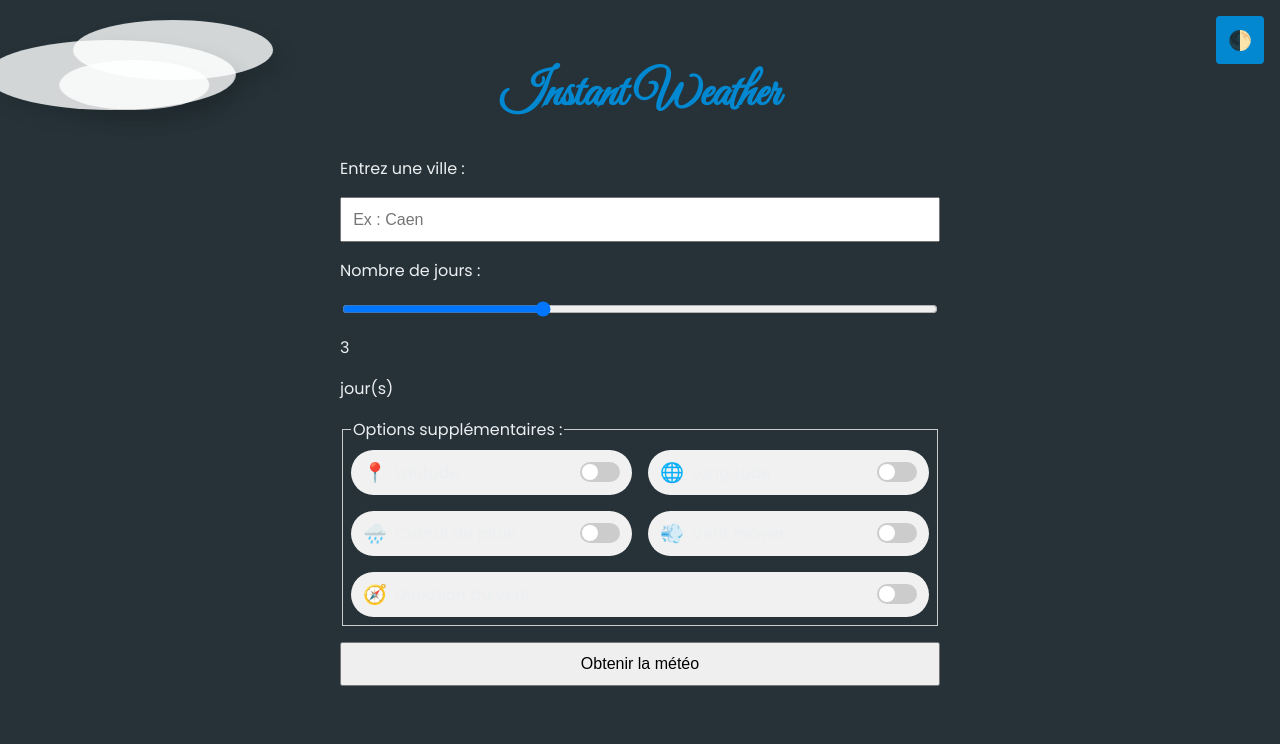
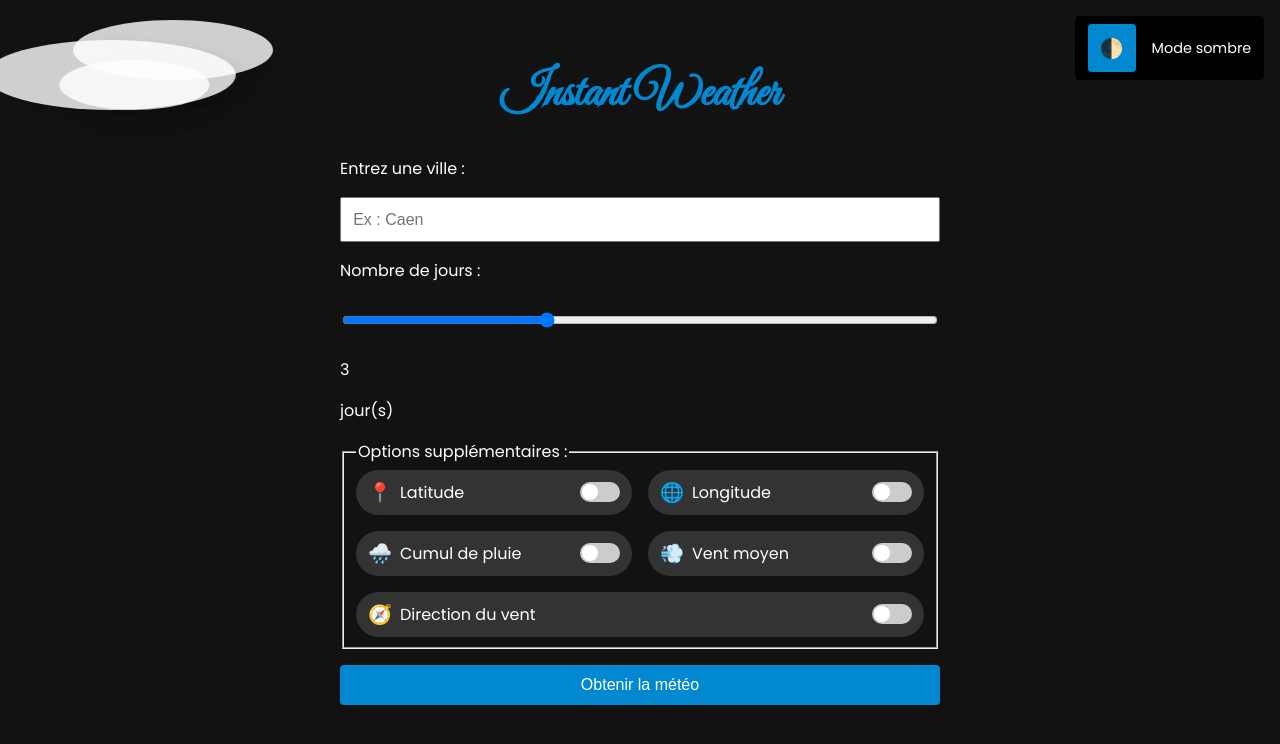
Before and after one commit to Hokoloina/TPsae203, a plain HTML site: page index.html in a window 1280 px wide. Both pictures are taken after a click on the button "Basculer mode sombre". Drawn offline with Linux system fonts and the light colour scheme; some icons are missing.

Commit message:
correction mode sombre

```diff
--- a/index.html
+++ b/index.html
@@ -26,8 +26,11 @@
         <div class="cloud" style="top: 60px; left: -100px; width: 150px; height: 50px; animation-duration: 70s;"></div>
         <div class="cloud" style="top: 40px; left: -200px; width: 250px; height: 70px; animation-duration: 60s;"></div>
     </div>
-    <!-- Bouton de bascule Dark Mode -->
-    <button id="toggleDarkMode" aria-label="Basculer mode sombre">🌓</button>
+    <!-- Bouton de bascule Dark Mode avec libellé ajouté -->
+    <div id="darkModeToggleContainer">
+        <button id="toggleDarkMode" aria-label="Basculer mode sombre">🌓</button>
+        <span id="darkModeLabel">Mode sombre</span>
+    </div>
 
     <main>
         <h1>Instant Weather</h1>
--- a/style.css
+++ b/style.css
@@ -1,8 +1,9 @@
+/* VARIABLES ET TYPOGRAPHIE */
 :root {
   --bg-light: #e3f2fd;
-    --bg-dark: #263238;
+  --bg-dark: #263238; /* Ne sera plus utilisé pour dark mode, remplacé par #121212 */
   --text-light: #263238;
-    --text-dark: #eceff1;
+  --text-dark: #eceff1; /* Ne sera plus utilisé pour dark mode, remplacé par #ffffff */
   --primary: #0288d1;
   --sun-color: #fdd835;
   --cloud-color: #90a4ae;
@@ -32,6 +33,7 @@ h1 {
     color: var(--primary);
     text-align: center;
 }
+
 
 /* ------------------------------
    Fond animé avec nuages
@@ -67,22 +69,41 @@ h1 {
 }
 
 
-/* Mode sombre */
-.dark-mode {
-    background-color: var(--bg-dark);
-    color: var(--text-dark);
+/* Nouveau conteneur pour le bouton dark mode et son libellé — version ajustée avec un z-index très élevé */
+#darkModeToggleContainer {
+  position: fixed;
+  top: 1rem;
+  right: 1rem;
+  display: flex;
+  align-items: center;
+  gap: 1rem;               /* Espace entre le bouton et le texte */
+  z-index: 9999 !important; /* Très haut z-index pour s'assurer qu'il soit au-dessus de tous les autres éléments */
+  padding: 0.5rem 0.8rem;    /* Padding pour agrandir la zone cliquable */
+  background: rgba(255, 255, 255, 0.9); /* Fond clair semi-transparent */
+  border-radius: 4px;
 }
 
-.dark-mode .weather-card {
-    background-color: #3b4252;
-    color: var(--text-dark);
+/* Style du libellé "Mode sombre" */
+#darkModeLabel {
+  font-size: 0.9rem;
+  color: #263238;          /* Texte foncé en mode clair pour le contraste */
+  white-space: nowrap;     /* Empêche le retour à la ligne */
+}
+
+/* Adaptation du conteneur et du libellé en dark mode */
+.dark-mode #darkModeToggleContainer {
+  background: rgba(0, 0, 0, 0.9); /* Fond sombre semi-transparent */
+}
+
+.dark-mode #darkModeLabel {
+  color: #ffffff;  /* Texte en blanc pour un meilleur contraste */
 }
 
 /* Bouton Mode sombre */
+/* Modification apportée : retirer le positionnement fixe afin que le bouton
+   s'insère dans le conteneur sans le recouvrir */
 #toggleDarkMode {
-    position: fixed;
-    top: 1rem;
-    right: 1rem;
+    /* Retiré: position: fixed; top: 1rem; right: 1rem; */
     background: var(--primary);
     color: var(--text-dark);
     border: none;
@@ -92,6 +113,7 @@ h1 {
     cursor: pointer;
     font-size: 1.2rem;
 }
+
 
 /* ------------------------------
    Formulaire et conteneur principal
@@ -109,11 +131,33 @@ form {
     gap: 1rem;
 }
 
+/* Inchange pour input[type="text"] et input[type="range"] */
 input[type="text"],
-button {
+input[type="range"] {
   padding: 0.7rem;
   font-size: 1rem;
 }
+
+/* ------------------------------
+   Bouton "Obtenir la météo"
+--------------------------------- */
+/* Modification : Le bouton de soumission est maintenant en bleu avec texte blanc */
+button[type="submit"] {
+  background: var(--primary);
+  color: #ffffff;
+  border: none;
+  border-radius: 4px;
+  padding: 0.7rem;
+  font-size: 1rem;
+  cursor: pointer;
+  transition: background 0.3s;
+}
+
+button[type="submit"]:hover {
+  background: #0277bd; /* Bleu légèrement plus foncé au survol */
+}
+
+
 
 /* ------------------------------
    Toggle switches custom pour options supplémentaires
@@ -319,15 +363,19 @@ button {
 /* ------------------------------
    Dark-mode override
 --------------------------------- */
+
+/*  Fond de page en dark mode plus sombre et texte en blanc pour un meilleur contraste */
 .dark-mode {
-  background-color: var(--bg-dark);
-  color: var(--text-dark);
+  background-color: #121212 !important; /* Fond très sombre */
+  color: #ffffff !important;             /* Texte blanc */
 }
 
+/* Les cartes météo en dark mode avec fond sombre et texte en blanc */
 .dark-mode .weather-card {
-  background: #3b4252 !important;
-  color: var(--text-dark) !important;
+  background: #1e1e1e !important; /* Fond des cartes plus sombre */
+  color: #ffffff !important;
 }
+
 
 .dark-mode .weather-card h3,
 .dark-mode .weather-card p {
@@ -338,8 +386,39 @@ button {
   color: var(--text-dark) !important;
 }
 
+/* Dark mode pour les options supplémentaires : fond plus foncé et texte en blanc */
+.dark-mode .toggle-options label {
+  background: #333333 !important; /* Fond sombre */
+  color: #ffffff !important;        /* Texte blanc */
+}
 
-fieldset {
-    border: 1px solid #ccc;
-    padding: 0.5rem;
+/* Éventuellement, adapter le comportement au survol en dark mode */
+.dark-mode .toggle-options label:hover {
+  background: #444444 !important;
 }
+
+/* Dynamic background overrides for dark mode */
+/*  Des backgrounds plus sombres spécifiquement pour dark mode */
+body.dark-mode.bg-sunny {
+  background: linear-gradient(135deg, #0c1b33, #122b45);
+}
+
+body.dark-mode.bg-cloudy {
+  background: linear-gradient(135deg, #1e1e1e, #2e2e2e);
+}
+
+body.dark-mode.bg-rain {
+  background: linear-gradient(135deg, #0a1c26, #123140);
+}
+
+body.dark-mode.bg-storm {
+  background: linear-gradient(135deg, #0f1621, #1a2030);
+}
+
+body.dark-mode.bg-snow {
+  background: linear-gradient(135deg, #1a1a1a, #242424);
+}
+
+body.dark-mode.bg-fog {
+  background: linear-gradient(135deg, #1b1b1b, #262626);
+}
```
Lines whose indentation alone changed are shown as unchanged.
